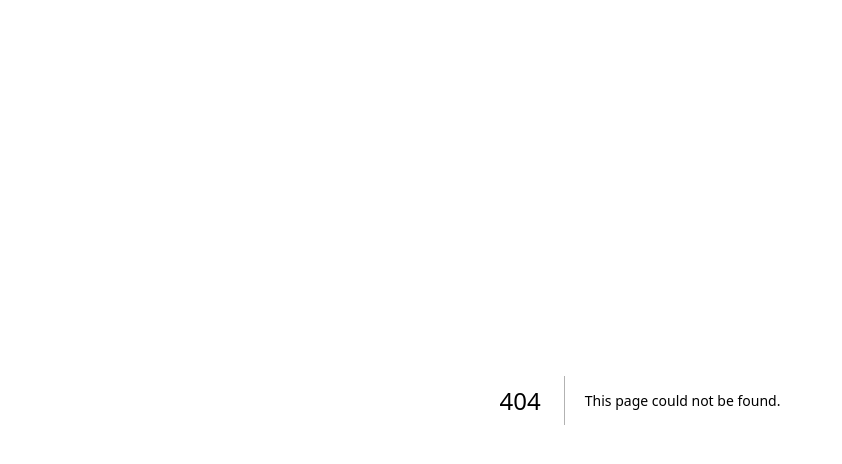
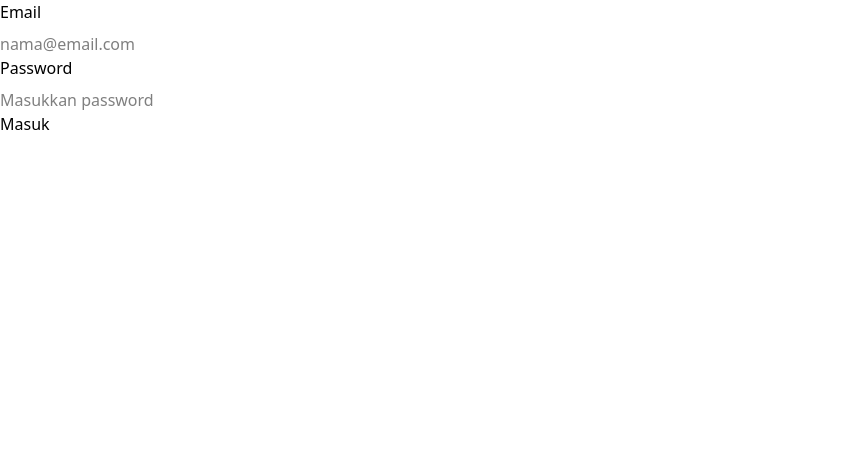
Before and after one commit to Gibunn/daun-and-ruas, a Next.js app: page /sign-in in a window 1280 px wide. Before the commit this address had no page. Shown: the top 464 px of the page, without its empty margins (0-842 px from the left). Built offline with nearby package versions, Linux system fonts and the light colour scheme; no server answers.

Commit message:
feat: progress on sign in feature

```diff
--- /dev/null
+++ b/src/app/(auth)/sign-in/page.tsx
@@ -0,0 +1,5 @@
+import SignInPage from "@/features/sign-in/sign-in-page";
+
+export default function SignIn() {
+  return <SignInPage />;
+}
--- a/src/features/sign-in/sign-in-actions.ts
+++ b/src/features/sign-in/sign-in-actions.ts
@@ -1,3 +1,4 @@
+"use server";
 import { comparePassword } from "@/lib/bcrypt";
 import { prisma } from "@/lib/prisma";
 import { PrismaErrorResponse, Response } from "@/lib/response-handler";
@@ -11,17 +12,28 @@ export async function signIn(
   try {
     const user = await prisma.user.findFirst({ where: { email: data.email } });
 
-    const compareResult = comparePassword(data.password, user?.password ?? "");
+    const compareResult = await comparePassword(
+      data.password,
+      user?.password ?? "",
+    );
 
-    console.log(compareResult);
+    if (!compareResult)
+      return Response({
+        success: false,
+        status: 400,
+        message: "Email atau password salah",
+      });
 
-    return { success: true, status: 200, message: "" };
+    return { success: true, status: 200, message: "Berhasil login" };
   } catch (e) {
     const prismaResponse = PrismaErrorResponse(e);
     return Response({
       success: false,
       status: prismaResponse.status,
-      message: prismaResponse.message,
+      message:
+        prismaResponse.status === 400
+          ? "Email atau password salah"
+          : prismaResponse.message,
     });
   }
 }
--- a/src/features/sign-in/sign-in-components/sign-in-form.tsx
+++ b/src/features/sign-in/sign-in-components/sign-in-form.tsx
@@ -1,3 +1,31 @@
+"use client";
+import { useSignIn } from "../sign-in-hooks/useSignIn";
+
 export default function SignInForm() {
-  return <form></form>;
+  const { action, event, reactHookForm } = useSignIn();
+
+  return (
+    <form onSubmit={event.onSubmit}>
+      <div className="flex flex-col gap-2">
+        <label htmlFor="email">Email</label>
+        <input
+          id="email"
+          placeholder="nama@email.com"
+          {...reactHookForm.register("email")}
+        />
+      </div>
+
+      <div className="flex flex-col gap-2">
+        <label htmlFor="password">Password</label>
+        <input
+          id="password"
+          type="password"
+          placeholder="Masukkan password"
+          {...reactHookForm.register("password")}
+        />
+      </div>
+
+      <button type="submit">Masuk</button>
+    </form>
+  );
 }
--- a/src/features/sign-in/sign-in-page.tsx
+++ b/src/features/sign-in/sign-in-page.tsx
@@ -0,0 +1,5 @@
+import SignInForm from "./sign-in-components/sign-in-form";
+
+export default function SignInPage() {
+  return <SignInForm />;
+}
--- a/src/features/sign-up/sign-up-page.tsx
+++ b/src/features/sign-up/sign-up-page.tsx
@@ -1,9 +1,5 @@
 import SignUpForm from "./sign-up-components/sign-up-form";
 
 export default function SignUpPage() {
-  return (
-    <div>
-      <SignUpForm />
-    </div>
-  );
+  return <SignUpForm />;
 }
```
